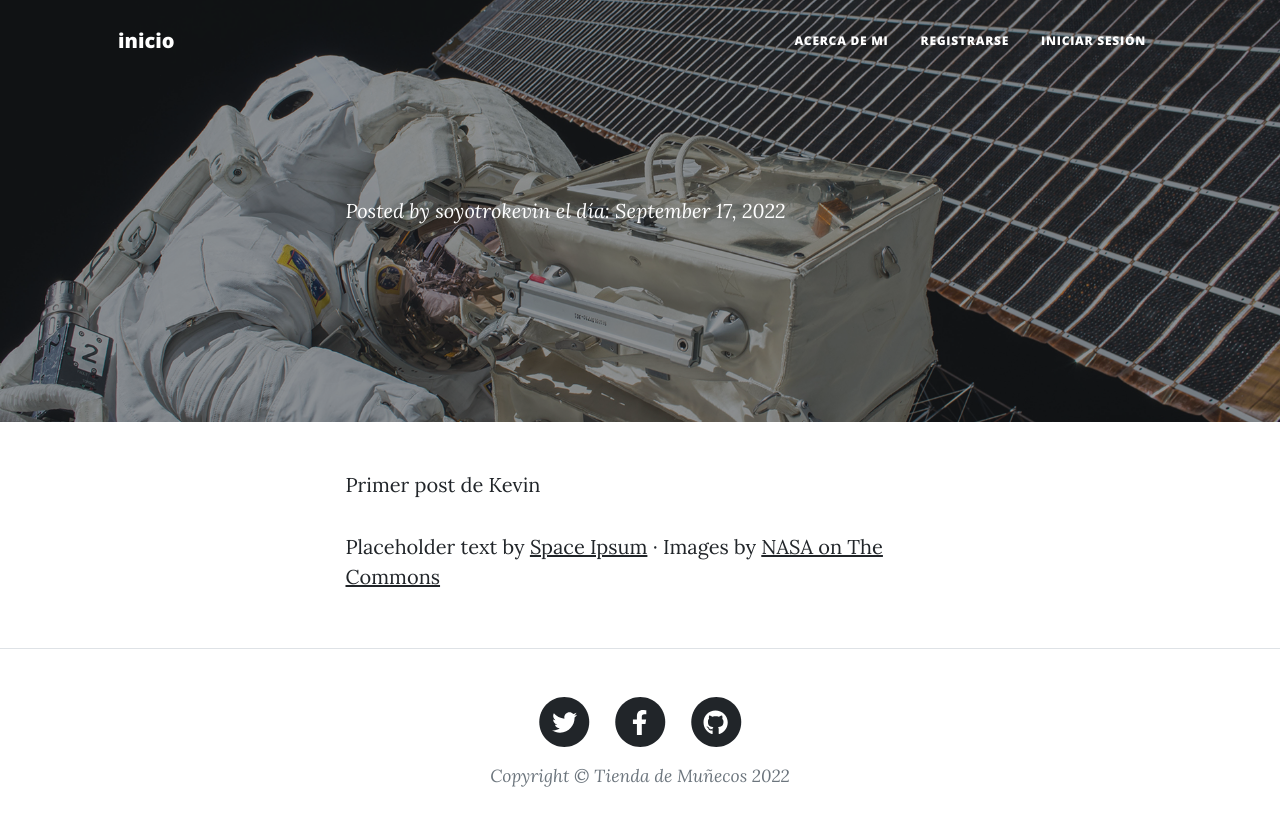
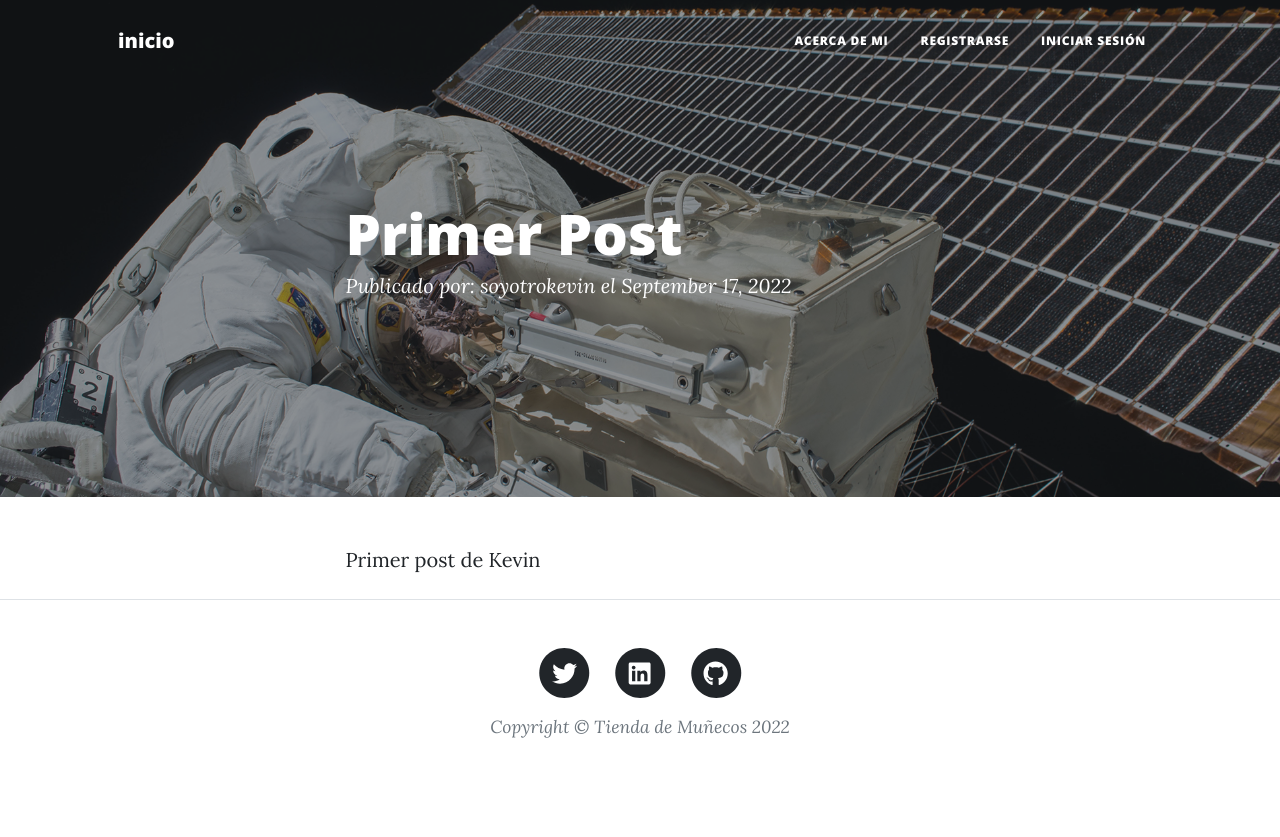
Before and after one commit to soyotrokevin/proyecto-final, a Django app: page /tienda-muniecos/pages/1/ in a window 1280 px wide. After the commit the page ends 738 px from the top, so only its background shows below. Run offline with Django 4.2, Linux system fonts and the light colour scheme; data comes from the database, SQL or seed files in the repository; some libraries are stand-ins or nearby versions.

Commit message:
cambios menores

```diff
--- a/AppTienda/templates/AppTienda/base.html
+++ b/AppTienda/templates/AppTienda/base.html
@@ -72,15 +72,15 @@
                                 </a>
                             </li>
                             <li class="list-inline-item">
-                                <a href="#!">
+                                <a href="https://linkedin.com/soyotrokevin">
                                     <span class="fa-stack fa-lg">
                                         <i class="fas fa-circle fa-stack-2x"></i>
-                                        <i class="fab fa-facebook-f fa-stack-1x fa-inverse"></i>
+                                        <i class="fab fa-linkedin fa-stack-1x fa-inverse"></i>
                                     </span>
                                 </a>
                             </li>
                             <li class="list-inline-item">
-                                <a href="#!">
+                                <a href="https://github.com/soyotrokevin">
                                     <span class="fa-stack fa-lg">
                                         <i class="fas fa-circle fa-stack-2x"></i>
                                         <i class="fab fa-github fa-stack-1x fa-inverse"></i>
--- a/AppTienda/templates/AppTienda/post_detail.html
+++ b/AppTienda/templates/AppTienda/post_detail.html
@@ -3,16 +3,20 @@
 {% block contenido_base %}
 
 {% load static %}
-  <!-- Page Header-->
-  <header class="masthead" style="background-image: url('assets/img/post-bg.jpg')">
+
+
+<!-- Page Header-->
+<header class="masthead" style="background-image: url('assets/img/post-bg.jpg')">
     <div class="container position-relative px-4 px-lg-5">
         <div class="row gx-4 gx-lg-5 justify-content-center">
             <div class="col-md-10 col-lg-8 col-xl-7">
                 <div class="post-heading">
+                    <h1>{{object.title }}</h1>
+
                     <span class="meta">
-                        Posted by
-                        <a href="object.author.profile.image.url">  {{ object.author }}</a> el día:
-                        {{ object.date_posted|date:"F d, Y" }}
+                        Publicado por:
+                        <a href="#!">{{ object.author }}</a>
+                        el {{ object.date_posted|date:"F d, Y"  }}
                     </span>
                 </div>
             </div>
@@ -24,17 +28,10 @@
     <div class="container px-4 px-lg-5">
         <div class="row gx-4 gx-lg-5 justify-content-center">
             <div class="col-md-10 col-lg-8 col-xl-7">
-              {{ object.content }}
-                <p>
-                    Placeholder text by
-                    <a href="http://spaceipsum.com/">Space Ipsum</a>
-                    &middot; Images by
-                    <a href="https://www.flickr.com/photos/nasacommons/">NASA on The Commons</a>
-                </p>
+                {{ object.content }}
             </div>
         </div>
     </div>
 </article>
 
-
 {% endblock contenido_base %}
```
Also changed, not shown: AppRegistro/forms.py (+4 -3 lines).
